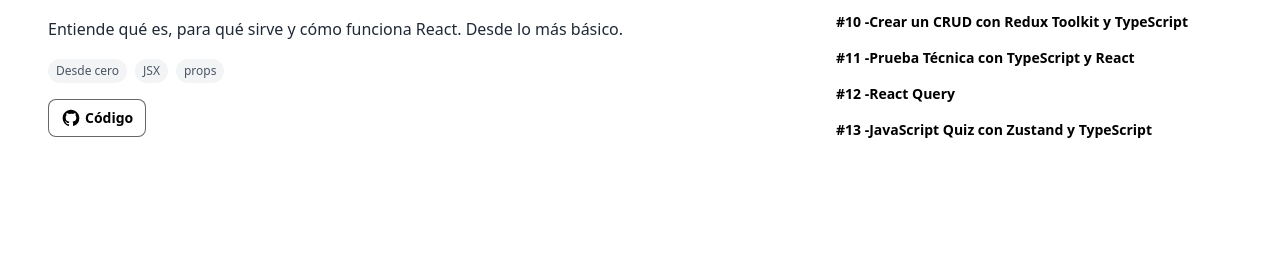
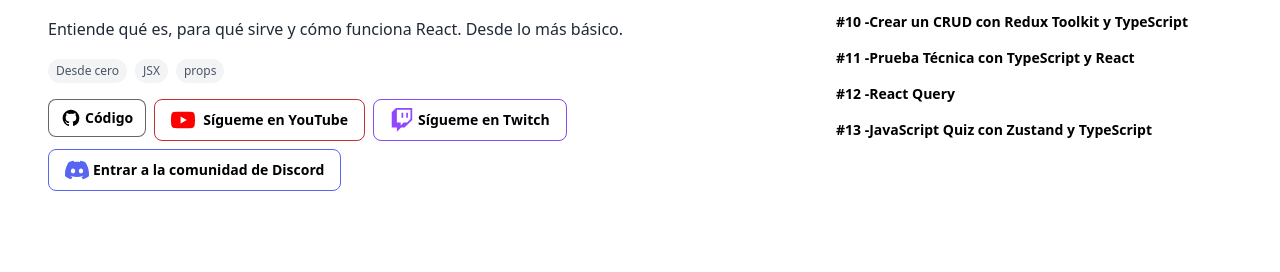
Before and after one commit to midudev/cursoreact.dev, an Astro site: page /01-inicio in a window 1280 px wide. Shown: the part 528-800 px from the top of the page. Built offline with nearby package versions, Linux system fonts and the light colour scheme; Astro itself is replaced by a stand-in of ours.

Commit message:
Fix aside

```diff
--- a/src/pages/[clase].astro
+++ b/src/pages/[clase].astro
@@ -76,11 +76,80 @@ const number = `${index + 1}`.padStart(2, "0")
               Código
             </a>
           </li>
+          <li>
+            <a
+              target="_blank"
+              rel="noopener"
+              href="https://youtube.com/midulive?sub_confirmation=1"
+              class="inline-flex items-center justify-center px-2 py-1 text-xs font-semibold text-center text-black bg-white transition border border-[#c4302b] rounded-lg md:px-4 md:py-2 hover:bg-[#ffc8c6] md:text-sm"
+              ><svg
+                class="w-6 h-6 mr-2"
+                xmlns="http://www.w3.org/2000/svg"
+                viewBox="0 0 28.57 20"
+                ><svg xmlns="http://www.w3.org/2000/svg" viewBox="0 0 28.57 20"
+                  ><path
+                    fill="red"
+                    d="M27.9727 3.12324C27.6435 1.89323 26.6768.926623 25.4468.597366 23.2197 2.2e-7 14.285 0 14.285 0S5.35042 2.2e-7 3.12323.597366C1.89323.926623.926623 1.89323.597366 3.12324 2.2e-7 5.35042 0 10 0 10s2.2e-7 4.6496.597366 6.8768c.329257 1.23 1.295864 2.1966 2.525864 2.5258C5.35042 20 14.285 20 14.285 20s8.9347 0 11.1618-.5974c1.23-.3292 2.1967-1.2958 2.5259-2.5258.5974-2.2272.5974-6.8768.5974-6.8768s-.0024-4.64958-.5974-6.87676Z"
+                  ></path><path
+                    fill="#fff"
+                    d="m11.4253 14.2854 7.4224-4.285-7.4224-4.28507v8.57007Z"
+                  ></path></svg
+                ></svg
+              >Sígueme en YouTube</a
+            >
+          </li>
+          <li>
+            <a
+              href="https://twitch.tv/midudev"
+              target="_blank"
+              rel="noopener"
+              class="inline-flex items-center justify-center px-2 py-1 text-xs font-semibold text-center text-black transition bg-white rounded-lg md:px-4 md:py-2 hover:bg-[#d1b9ff] md:text-sm border border-[#874af6]"
+            >
+              <svg
+                class="w-6 h-6 mr-1"
+                xmlns="http://www.w3.org/2000/svg"
+                width="118"
+                height="138"
+                viewBox="0 0 118 138"
+                ><g fill="none" fill-rule="evenodd"
+                  ><path
+                    fill="#FFF"
+                    d="m107.8058 63.7036-19.602 19.601h-19.6l-17.152 17.151v-17.151h-22.05V9.8006h78.404z"
+                  ></path><path
+                    fill="#9146FF"
+                    d="M117.605 0v68.605l-44.102 44.099H53.904l-24.503 24.503v-24.503H0V24.502L24.5 0h93.105Zm-9.8 9.801H29.401v73.503h22.051v17.15l17.153-17.15h19.601l19.599-19.601V9.801ZM93.1042 26.9518v29.4h-9.8v-29.4h9.8Zm-26.951 0v29.4h-9.8v-29.4h9.8Z"
+                  ></path></g
+                ></svg
+              >Sígueme en Twitch</a
+            >
+          </li>
+          <li>
+            <a
+              href="https://discord.gg/midudev"
+              target="_blank"
+              rel="noopener"
+              class="inline-flex items-center justify-center px-2 py-1 text-xs font-semibold text-center text-black transition bg-white rounded-lg md:px-4 md:py-2 hover:bg-[#5865F2]/20 md:text-sm border border-[#5865F2]"
+            >
+              <svg
+                class="size-6 mr-1"
+                xmlns="http://www.w3.org/2000/svg"
+                width="800"
+                height="800"
+                preserveAspectRatio="xMidYMid"
+                viewBox="0 -28.5 256 256"
+                ><path
+                  fill="#5865F2"
+                  d="M216.856339 16.5966031C200.285002 8.84328665 182.566144 3.2084988 164.041564 0c-2.275041 4.11318106-4.93294 9.64549908-6.765465 14.0464379-19.692104-2.9614483-39.203132-2.9614483-58.5330827 0C96.9108417 9.64549908 94.1925838 4.11318106 91.8971895 0 73.3526068 3.2084988 55.6133949 8.86399117 39.0420583 16.6376612 5.61752293 67.146514-3.4433191 116.400813 1.08711069 164.955721c22.16890891 16.555194 43.65325271 26.611976 64.77502181 33.192855 5.2150826-7.17745 9.8662303-14.807241 13.8730814-22.848315-7.6311949-2.899686-14.9402415-6.478059-21.8464273-10.632298 1.8321746-1.357374 3.6243438-2.776511 5.3558032-4.236706 42.1228202 19.70193 87.8903382 19.70193 129.5099332 0 1.751813 1.460195 3.543631 2.879332 5.355803 4.236706-6.926539 4.174593-14.255589 7.752966-21.886784 10.653002 4.006851 8.02037 8.637996 15.670866 13.873082 22.847965 21.142122-6.580879 42.646399-16.637311 64.815325-33.213209 5.315798-56.28752-9.080862-105.0894778-38.05561-148.3591179ZM85.4738752 135.09489c-12.6448471 0-23.0146535-11.804735-23.0146535-26.179989 0-14.3752538 10.1483733-26.2003423 23.0146535-26.2003423 12.8666312 0 23.2360868 11.804384 23.0146538 26.2003423.020002 14.375254-10.1480226 26.179989-23.0146538 26.179989Zm85.0513618 0c-12.644847 0-23.014653-11.804735-23.014653-26.179989 0-14.3752538 10.148022-26.2003423 23.014653-26.2003423 12.866281 0 23.236087 11.804384 23.014654 26.2003423 0 14.375254-10.148373 26.179989-23.014654 26.179989Z"
+                ></path></svg
+              >Entrar a la comunidad de Discord</a
+            >
+          </li>
         </ul>
       </div>
     </section>
-
-    <aside class="flex flex-col md:flex-row lg:flex-col justify-center items-center lg:justify-start">
+    <aside
+      class="flex flex-col md:flex-row lg:flex-col justify-center items-center lg:justify-start"
+    >
       <InfoProject info={{ ...info, number }} />
 
       <ul>
@@ -113,5 +182,5 @@ const number = `${index + 1}`.padStart(2, "0")
       border-radius: 8px;
       overflow: hidden;
     }
-  </style></Layout
->
+  </style>
+</Layout>
```
